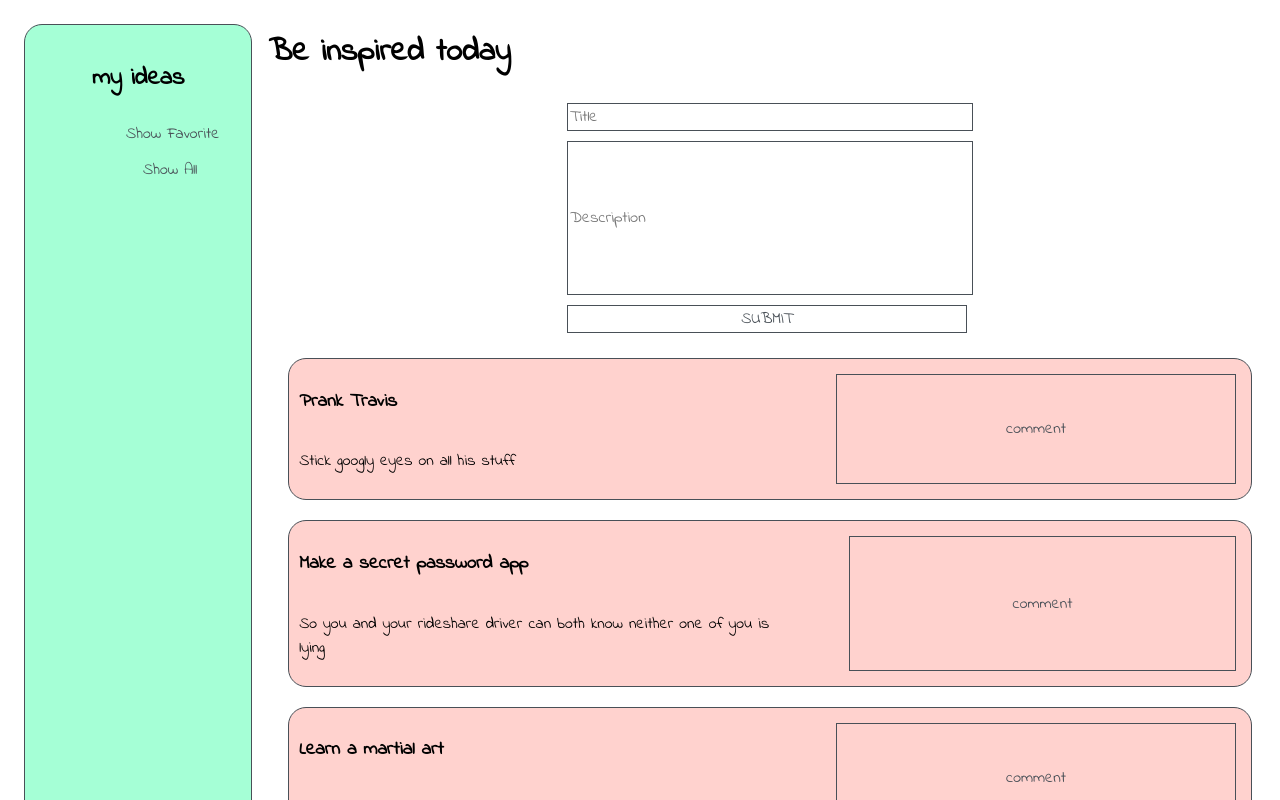
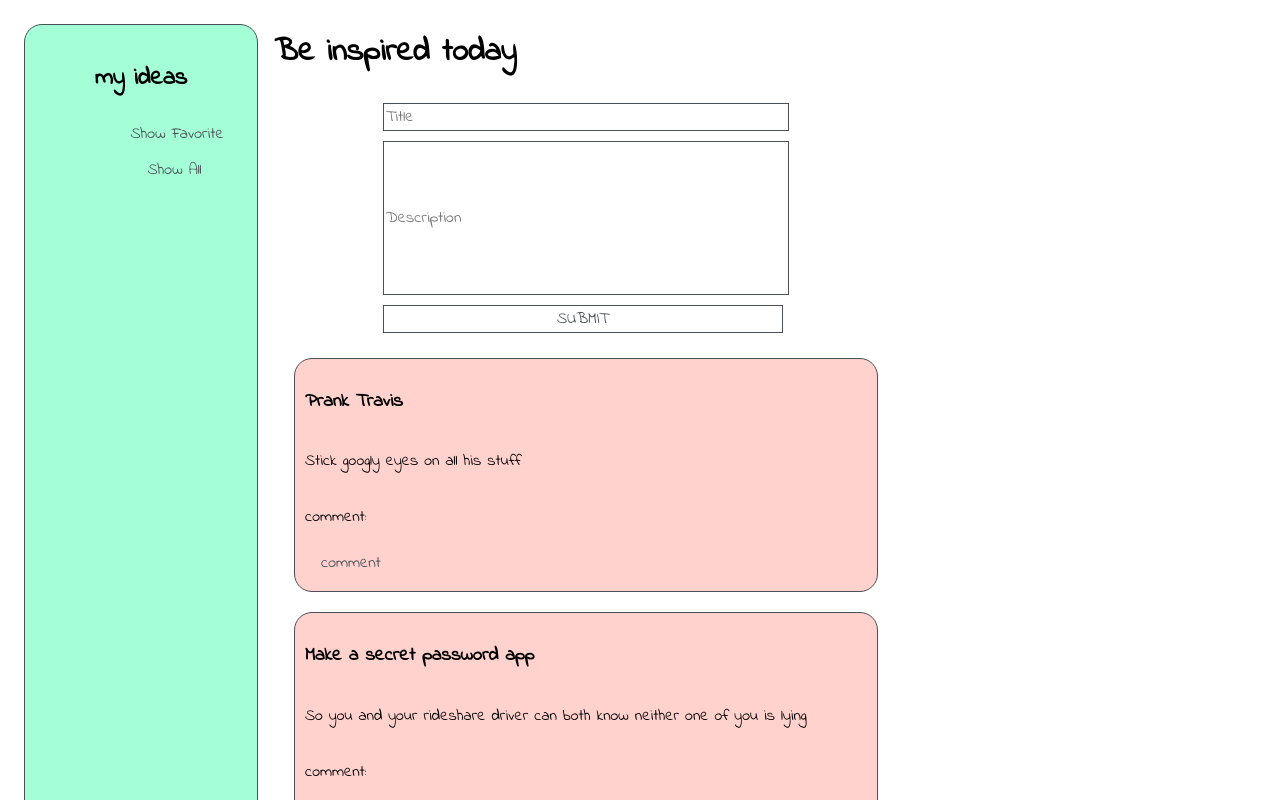
Before and after one commit to pattpjy/ps-reactideabox, a React (Create React App) app: page / in a window 1280 px wide. Shown: the top 800 px of the page. Built offline with nearby package versions, Linux system fonts and the light colour scheme; some icons are missing.

Commit message:
bug fix on comment p tag

```diff
--- a/src/App.js
+++ b/src/App.js
@@ -43,6 +43,10 @@ class App extends Component {
   showAllIdeas = () => {
     this.setState({ ideas: this.allIdeas.getAllIdeas() });
   };
+  addComment = (id, inputComment) => {
+    this.allIdeas.addingComment(id, inputComment);
+    this.setState({ ideas: this.allIdeas.getAllIdeas() });
+  };
 
   render() {
     return (
@@ -73,6 +77,7 @@ class App extends Component {
             onStarIdea={this.starIdea}
             showStarredIdea={this.showStarredIdea}
             showAllIdeas={this.showAllIdeas}
+            onComment={this.addComment}
           />
         </main>
       </div>
--- a/src/Card.css
+++ b/src/Card.css
@@ -8,8 +8,9 @@
   flex-direction: row;
   justify-content: space-between;
 }
+
 .card-body,
-.card-header {
+.card-action {
   display: flex;
   flex-direction: column;
   justify-content: space-between;
@@ -24,3 +25,28 @@
   border: none;
   background: none;
 }
+
+.fa-light.fa-comment-dots {
+  margin-right: 5px;
+}
+
+.comment-btn {
+  display: flex;
+  flex-direction: row;
+  justify-content: left;
+  align-items: center;
+  border-radius: 18px;
+  border: none;
+}
+.comment-btn:hover {
+  border-radius: 18px;
+  background-color: rgba(73, 80, 87, 0.1);
+}
+.submit-comment-btn {
+  border: none;
+}
+
+.comment-container {
+  display: flex;
+  flex-direction: column;
+}
--- a/src/Card.js
+++ b/src/Card.js
@@ -2,11 +2,21 @@ import React, { Component } from "react";
 import "./Card.css";
 
 class Card extends Component {
-  constructor({ title, description, id, onDeleteIdea, isStarred, onStarIdea }) {
+  constructor({
+    title,
+    description,
+    id,
+    onDeleteIdea,
+    isStarred,
+    onStarIdea,
+    onComment,
+    showComment,
+  }) {
     super();
     this.state = {
-      // there a change in state so when there's a click on heart, stage changed
       // show comment button
+      active: false,
+      inputComment: "",
     };
     this.title = title;
     this.description = description;
@@ -14,10 +24,24 @@ class Card extends Component {
     this.onDeleteIdea = onDeleteIdea;
     this.isStarred = isStarred;
     this.onStarIdea = onStarIdea;
+    this.onComment = onComment;
+    this.showComment = showComment;
   }
-  openComment = () => {};
-
-  closeComment = () => {};
+  changeCommentStatus = () => {
+    const currentState = this.state.active;
+    this.setState(
+      { active: !currentState } //check when comment is clicked
+    );
+  };
+  handleChange = (event) => {
+    this.setState({ inputComment: event.target.value });
+  };
+  //this handleChange only deals with one input value so I don't need event delegation, just need to create key pair value for idea object
+  submitIdea = (event) => {
+    event.preventDefault();
+    this.onComment(this.id, this.state.inputComment);
+    this.setState({ active: false, inputComment: "" });
+  };
 
   render() {
     return (
@@ -26,14 +50,41 @@ class Card extends Component {
           <div className="card-body">
             <h3>{this.title}</h3>
             <p>{this.description}</p>
+            <p>comment: {this.props.showComment}</p>
+            <button
+              className="comment-btn"
+              onClick={() => {
+                this.changeCommentStatus();
+              }}
+            >
+              <i className="fa-light fa-comment-dots"></i>comment
+            </button>
+            {this.state.active && (
+              <div className="comment-container">
+                <input
+                  className="input-comment"
+                  type="text"
+                  placeholder="add comment"
+                  name="comment"
+                  value={this.state.inputComment}
+                  onChange={(event) => this.handleChange(event)}
+                />
+                <button
+                  className="submit-comment-btn"
+                  onClick={(event) => {
+                    this.submitIdea(event);
+                  }}
+                >
+                  add
+                </button>
+              </div>
+            )}
           </div>
-
-          <div className="card-header">
+          <div className="card-action">
             <button
               className={
                 this.props.isStarred ? "fa-solid fa-heart" : "fa-light fa-heart"
               }
-              //maybe missing state where it check if staredIdea is equal to true
               onClick={() => {
                 this.onStarIdea(this.id);
               }}
@@ -43,14 +94,6 @@ class Card extends Component {
               onClick={() => this.onDeleteIdea(this.id)}
             ></button>
           </div>
-          <button
-            className="comment-btn"
-            onClick={() => {
-              this.openComment();
-            }}
-          >
-            <i className="fa-light fa-comment-dots"></i> comment
-          </button>
         </div>
       </div>
     );
--- a/src/IdeasCard.js
+++ b/src/IdeasCard.js
@@ -8,6 +8,7 @@ const Ideas = ({
   onStarIdea,
   showStarredIdea,
   showAllIdeas,
+  onComment,
 }) => {
   const ideaCards = ideas.map((idea) => {
     return (
@@ -21,6 +22,8 @@ const Ideas = ({
         onStarIdea={onStarIdea}
         showStarredIdea={showStarredIdea}
         showAllIdeas={showAllIdeas}
+        onComment={onComment}
+        showComment={idea.comment}
       />
     );
   });
--- a/src/ideasRepo.js
+++ b/src/ideasRepo.js
@@ -26,6 +26,10 @@ class repoIdeas {
     });
     this.allIdeas.splice(indexFound, 1);
   }
+  addingComment(id, inputComment) {
+    const commentedIdea = this.getIdeaById(id);
+    commentedIdea["comment"] = inputComment;
+  }
 
   switchingFav(id) {
     const foundIdea = this.getIdeaById(id);
```
